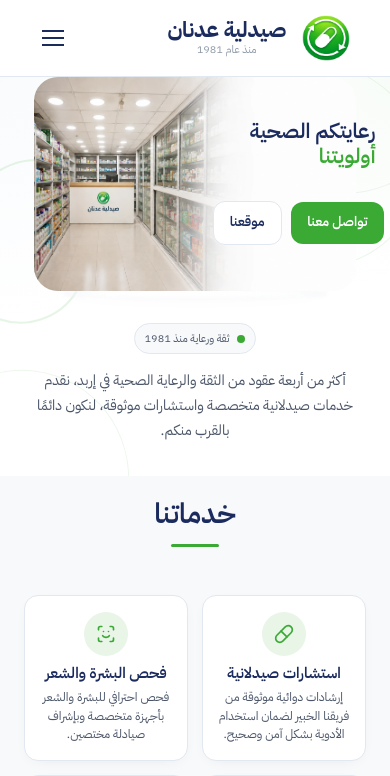
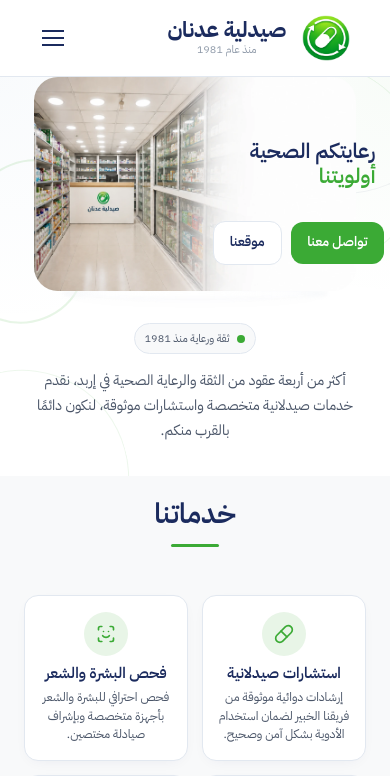
Before and after one commit to hulycat-sketch/adnan-pharmacy, a Next.js app: page / in a window 390 px wide. Shown: the top 776 px of the page. Built offline with nearby package versions, Linux system fonts and the light colour scheme.

Commit message:
Lower mobile Hero overlay group for balanced white space
Nudges the heading+buttons overlay down ~20px so the empty space
above and below it within the image is more evenly distributed.

```diff
--- a/src/components/sections/Hero.module.css
+++ b/src/components/sections/Hero.module.css
@@ -328,7 +328,7 @@
 
   .contentTop {
     position: absolute;
-    top: 2.6rem;
+    top: 3.85rem;
     right: 0.9rem;
     z-index: 2;
     display: flex;
```
